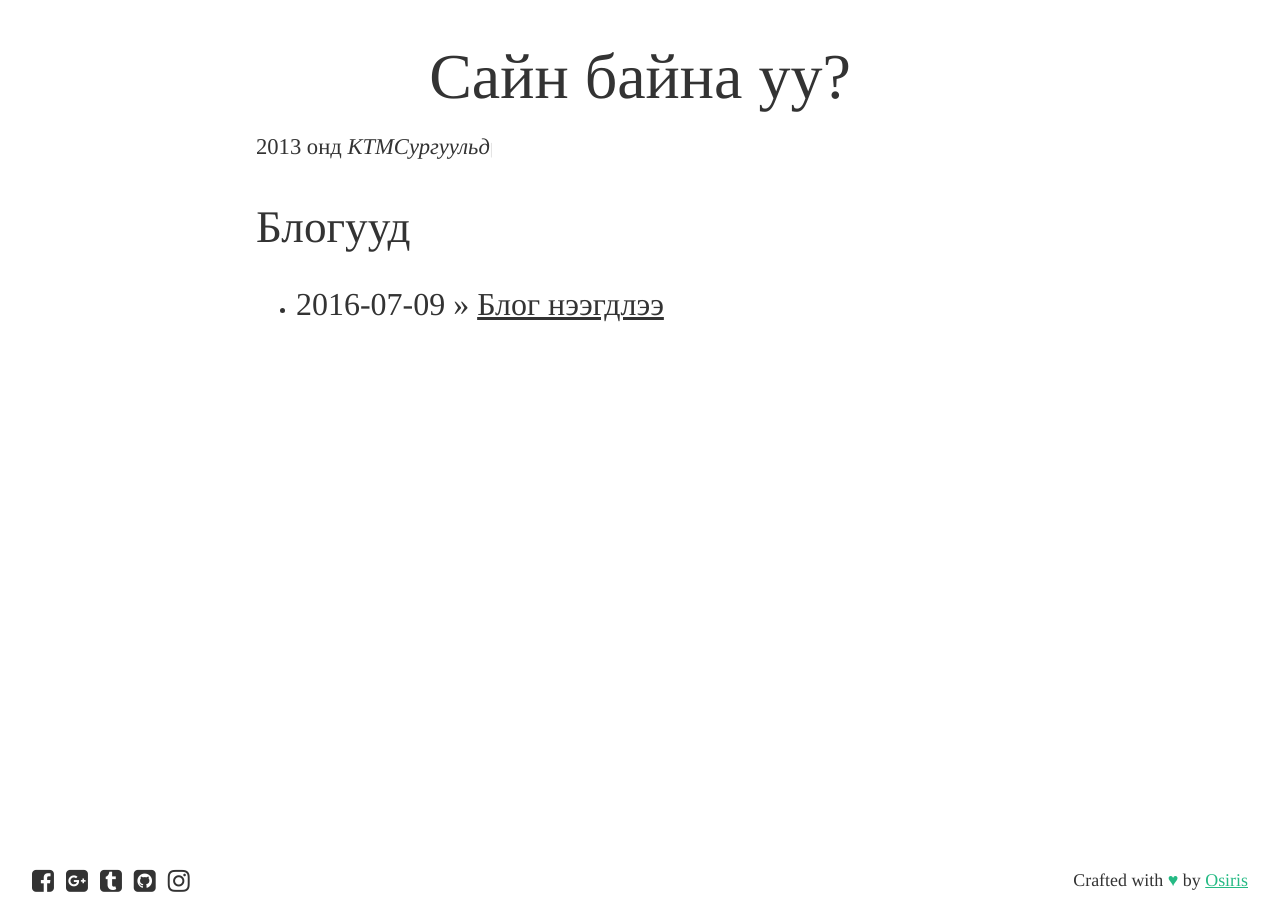
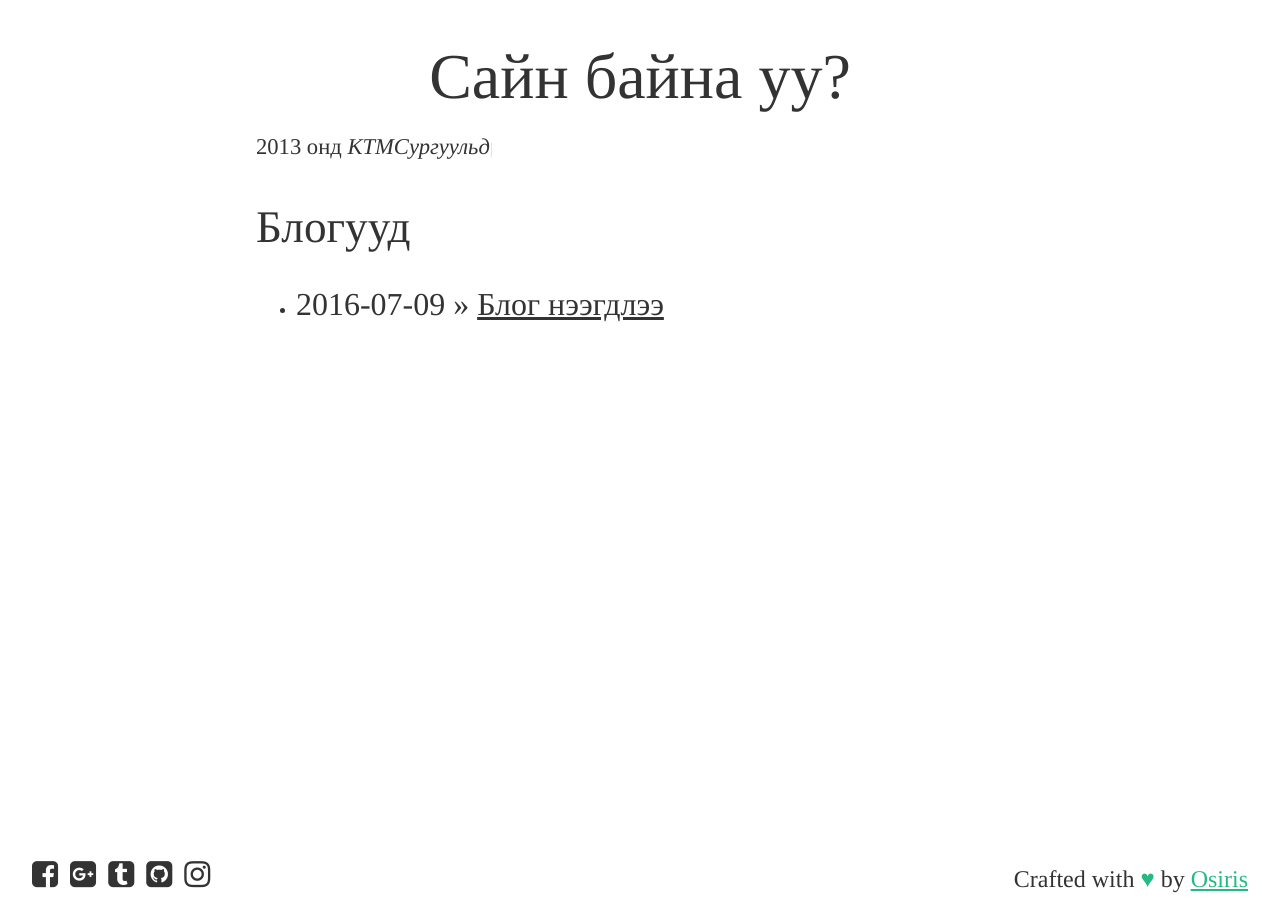
Before and after one commit to Ds3c-ctf-team/enkhee-Osiris.github.io-old, a Jekyll site: the page built from index.html, in a window 1280 px wide. Built offline with Jekyll 4.4.1, drawn with Linux system fonts in a browser that asks for light colours; nearby versions of some CDN libraries.

Commit message:
Update layout

```diff
--- a/css/main.css
+++ b/css/main.css
@@ -190,6 +190,13 @@ footer .made-by {
     .post .measure h1.txt--center {
         text-align: center;
     }
+    .social a {
+        font-size: 1.9rem;
+    }
+    footer .made-by {
+        font-size: 1.5rem;
+        line-height: 1.7;
+    }
 }
 @media screen and (min-width:64rem) {
 
```
